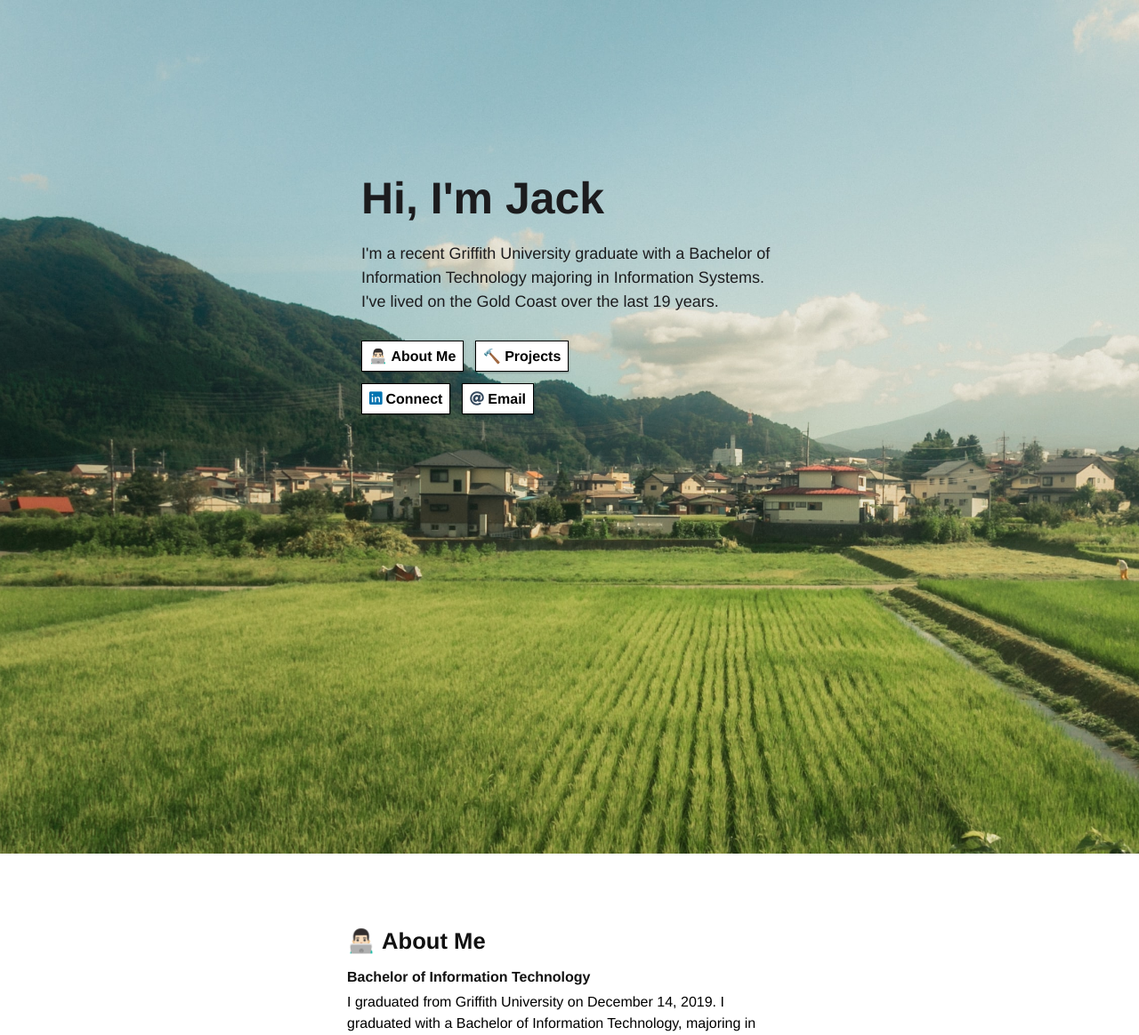
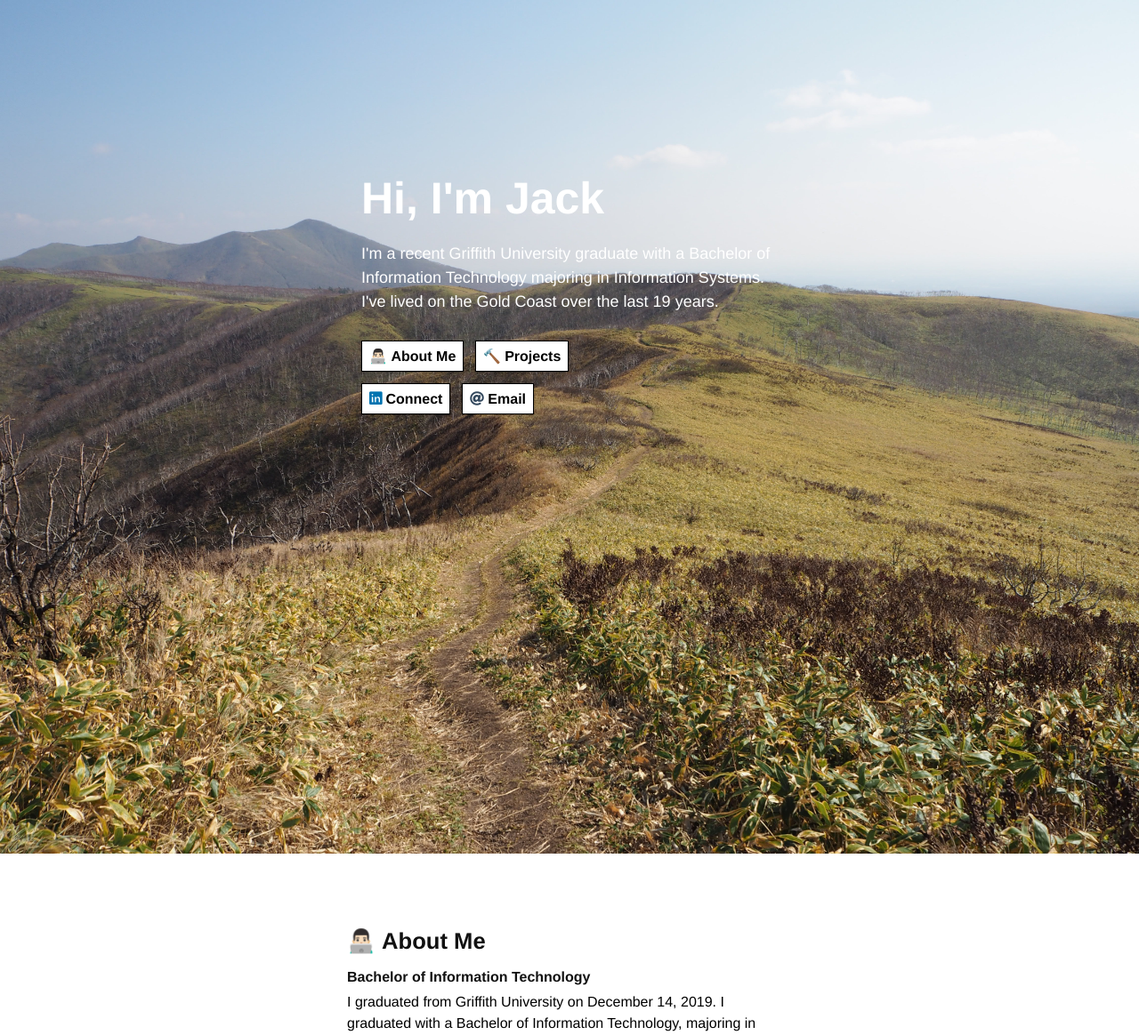
Before and after one commit to JackFetter/jackfetter.github.io, a PHP site: page / in a window 1280 px wide. Shown: the top 1164 px of the page at 89% size. Run offline with PHP 8.4, Linux system fonts and the light colour scheme.

Commit message:
Update style.css

```diff
--- a/custom_website/style.css
+++ b/custom_website/style.css
@@ -7,8 +7,8 @@
 	--dark: #1C1C1E; /* #1C1C1E */
 	--light: #FFF;
 	--nice-white: #D6D6D6;
-	--header-title: #1C1C1E;
-	--header-text: #1C1C1E;
+	--header-title: #FFF;
+	--header-text: #FFF;
 }
 
 ::selection {
@@ -45,7 +45,7 @@ ul {
 }
 
 #header-bg {
-	background:url("background-alt5.jpg");
+	background:url("background-alt4.jpg");
 	background-color: var(--dark);
 	background-position: center;
 	background-size: cover;
```
